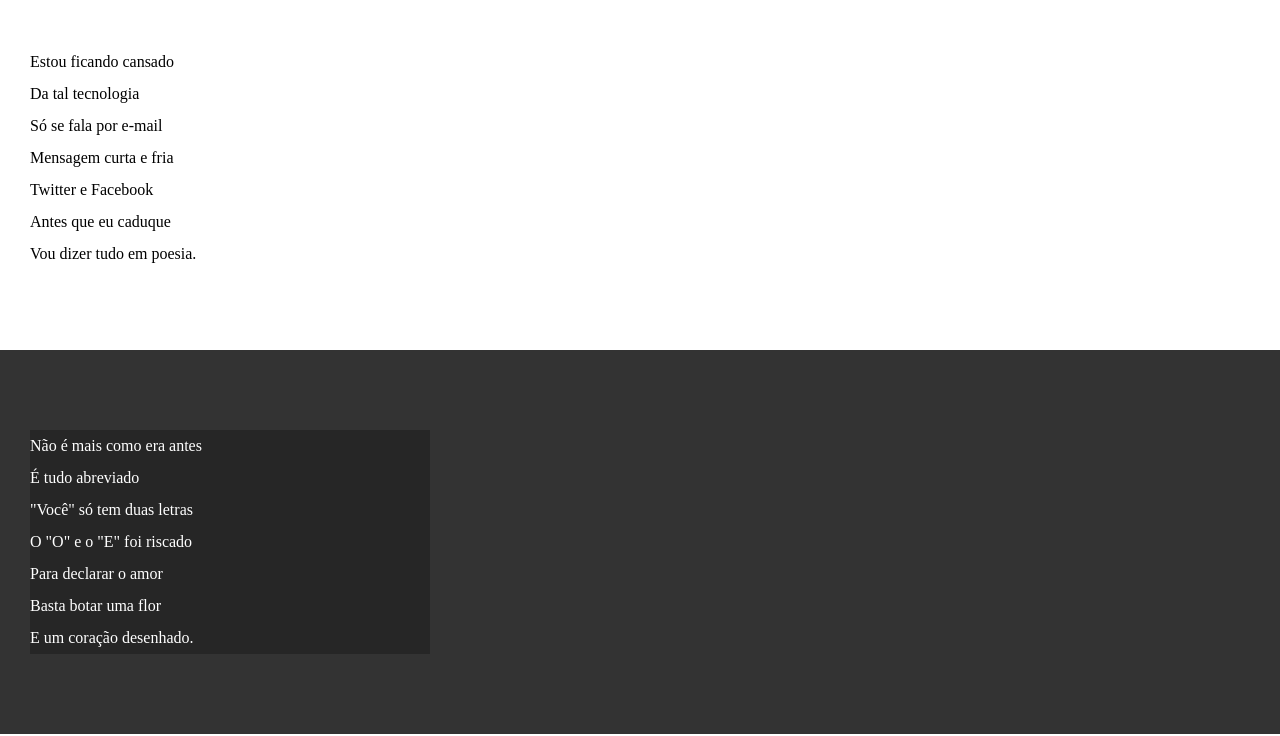
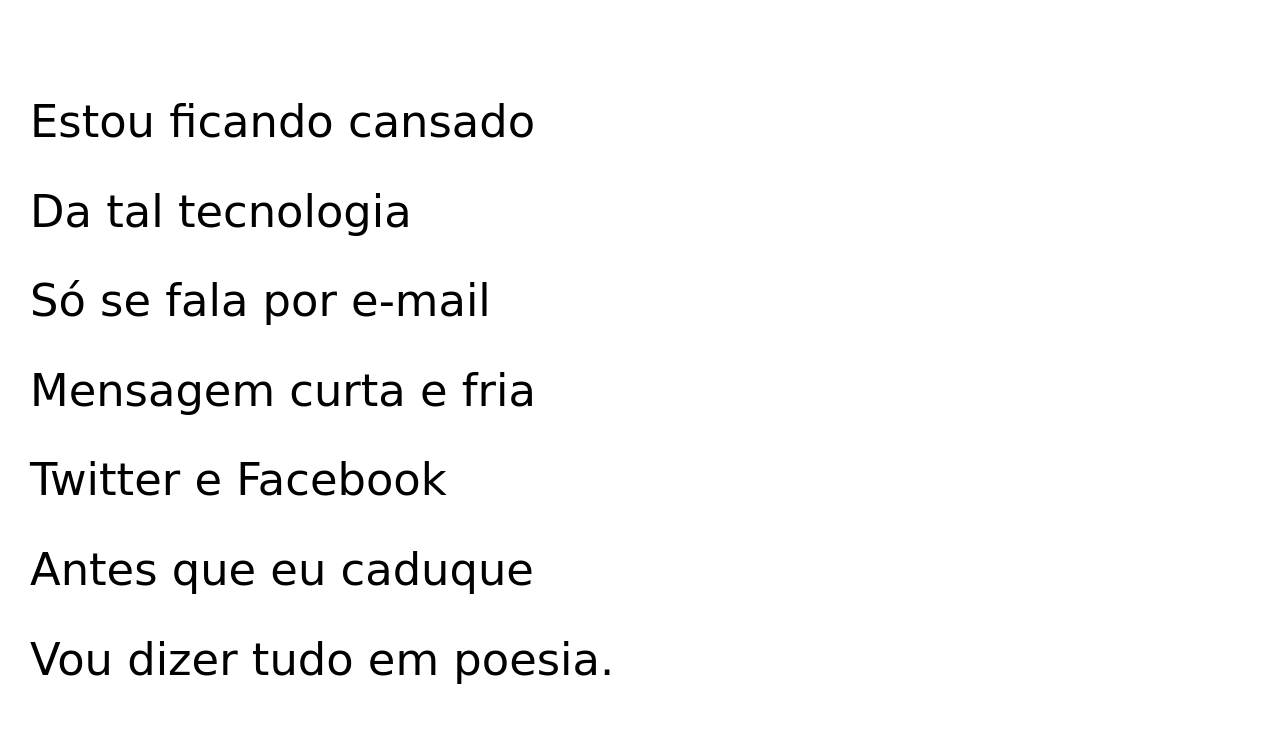
Before and after one commit to GabrielBauer01/html-css, a plain HTML site: page exercicios/desafio cordel/index.html in a window 1280 px wide. Shown: the part 189-925 px from the top of the page. Drawn offline with Linux system fonts and the light colour scheme.

Commit message:
Update style.css

```diff
--- a/exercicios/desafio cordel/estilo/style.css
+++ b/exercicios/desafio cordel/estilo/style.css
@@ -5,9 +5,19 @@
     padding: 0px;
 }
 
+@import url('https://fonts.googleapis.com/css2?family=Passion+One&display=swap');
+@import url('https://fonts.googleapis.com/css2?family=Passion+One&family=Sriracha&display=swap');
+
+:root {
+    --fonte1: Verdana, Geneva, Tahoma, sans-serif;
+    --fonte2: "Passion One", sans-serif;
+    --fonte3: "Sriracha", cursive;
+}
+
 hmtl, body {
     min-height: 100vh;
     background-color: darkgray;
+    font-family: var(--fonte1);
 }
 
 header {
@@ -19,6 +29,7 @@ header {
 header >  h1 {
     padding-top: 50px;
     font-variant: small-caps;
+    font-size: 4.5vw;
 }
 
 header > p {
@@ -40,6 +51,8 @@ section {
     padding-bottom: 10vh;
     line-height: 2em;
     padding-left: 30px;
+    font-family: var(--fonte3);
+    font-size: 3.5vw;
 }
 
 section.normal {
@@ -53,7 +66,8 @@ section.imagem {
 }
 
 section.imagem > p {
-    width: 400px;
+    display: inline-block;
+    padding: 5px;
     background-color: rgba(0, 0, 0, 0.253);
 }
 
```
